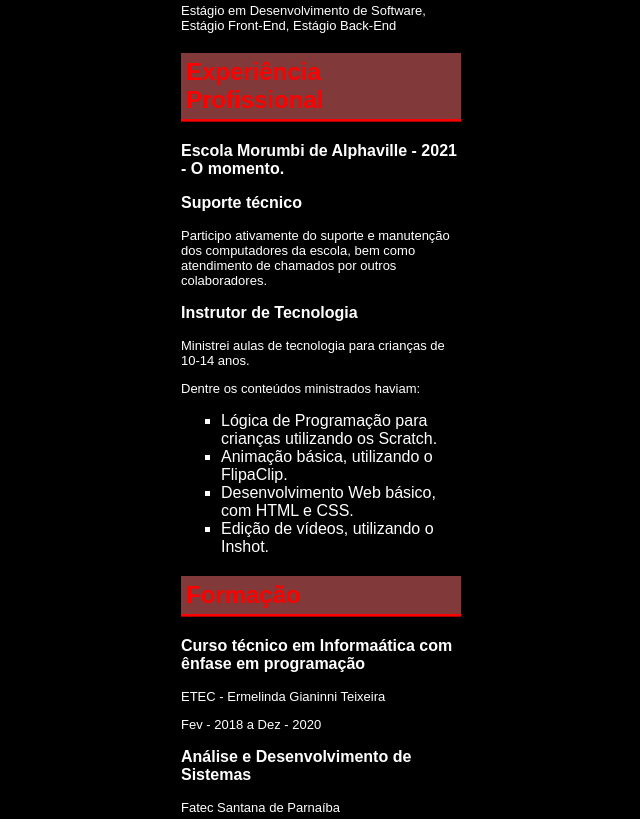
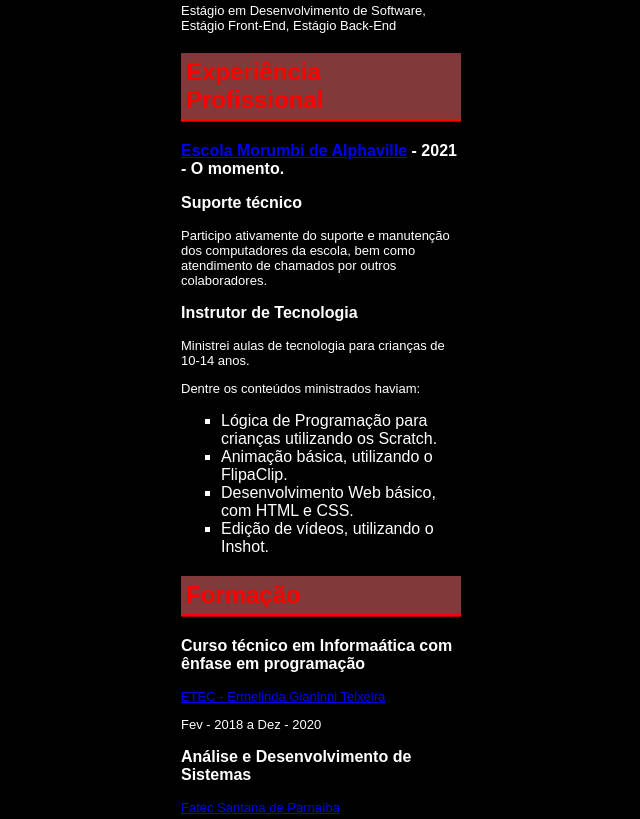
Before and after one commit to enzz5/CV.HTML, a plain HTML site: page index.html in a window 1280 px wide. Shown: the part 281-1100 px from the top of the page, without its empty margins (319-959 px from the left). Drawn offline with Linux system fonts and the light colour scheme.

Commit message:
Linkando instituições
Adição de links as instituições que aparecem no curriculum

```diff
--- a/index.html
+++ b/index.html
@@ -16,7 +16,7 @@
     <p>Estágio em Desenvolvimento de Software, Estágio Front-End, Estágio Back-End</p>
 
     <h2>Experiência Profissional</h2>
-    <p class="subtitulo"><b>Escola Morumbi de Alphaville - 2021 - O momento.</b></p>
+    <p class="subtitulo"><a href="https://www.escolamorumbi.com.br"><b>Escola Morumbi de Alphaville</a> - 2021 - O momento.</b></p>
 
     <p class="subtitulo"><b>Suporte técnico</b></p>
     <p>Participo ativamente do suporte e manutenção dos computadores da escola, bem como atendimento de chamados por outros colaboradores.</p>
@@ -33,11 +33,11 @@
 
     <h2>Formação</h2>
     <p class="subtitulo"><b>Curso técnico em Informaática com ênfase em programação</b></p>
-    <p>ETEC - Ermelinda Gianinni Teixeira</p>
+    <p><a href="https://www.cps.sp.gov.br/etecs/etec-prof-a-ermelinda-giannini-teixeira" target="_blank">ETEC - Ermelinda Gianinni Teixeira</a></p>
     <p>Fev - 2018 a Dez - 2020</p>
 
     <p class="subtitulo"><b>Análise e Desenvolvimento de Sistemas</b></p>
-    <p>Fatec Santana de Parnaíba</p>
+    <p><a href="https://www.fatecsdp.edu.br" target="_blank">Fatec Santana de Parnaíba</a></p>
     <p>Ago - 2021 a Jun - 2024</p>
 
 
```
